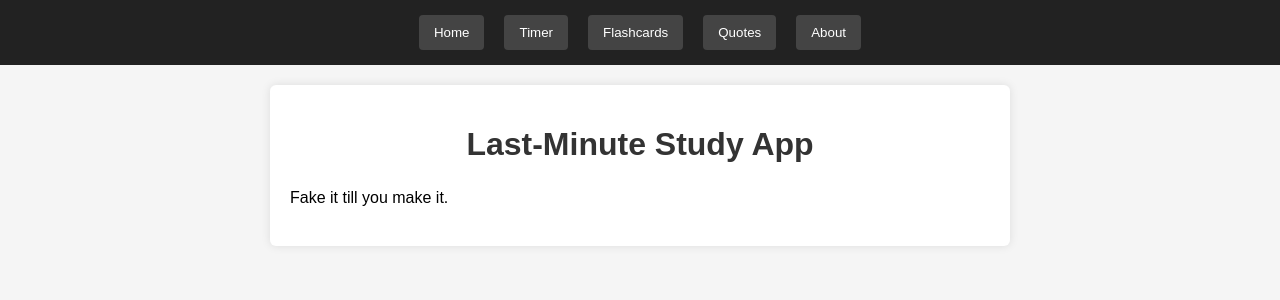
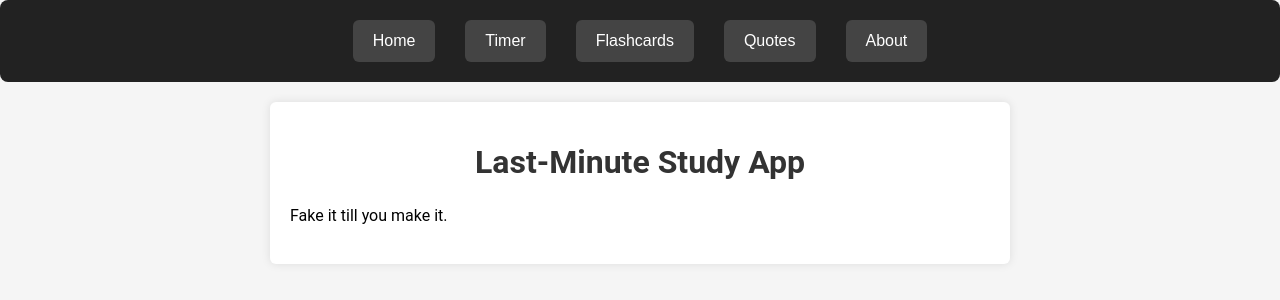
Before and after one commit to Varahran/uniii, a React (Create React App) app in the folder last-minute-study-app/: page / in a window 1280 px wide. Shown: the top 300 px of the page. Built offline with nearby package versions, Linux system fonts and the light colour scheme.

Commit message:
Update App.css

```diff
--- a/last-minute-study-app/src/App.css
+++ b/last-minute-study-app/src/App.css
@@ -1,5 +1,5 @@
 body {
-  font-family: Arial, sans-serif;
+  font-family: 'Roboto', sans-serif;
   background-color: #f5f5f5;
   margin: 0;
   padding: 0;
@@ -7,23 +7,37 @@ body {
 
 nav {
   background-color: #222;
-  padding: 10px;
+  padding: 15px 30px;
   display: flex;
-  gap: 10px;
   justify-content: center;
+  gap: 20px;
+  border-radius: 8px;
 }
 
 nav button {
   background: #444;
   color: white;
   border: none;
-  padding: 10px 15px;
+  padding: 12px 20px;
   cursor: pointer;
-  border-radius: 4px;
+  border-radius: 6px;
+  font-size: 1rem;
+  transition: background-color 0.3s ease, transform 0.2s ease;
 }
 
 nav button:hover {
   background: #666;
+  transform: translateY(-3px);
+}
+
+nav button:active {
+  background: #555;
+  transform: translateY(1px);
+}
+
+nav button:focus {
+  outline: none;
+  box-shadow: 0 0 10px rgba(0, 123, 255, 0.5);
 }
 
 main {
```
